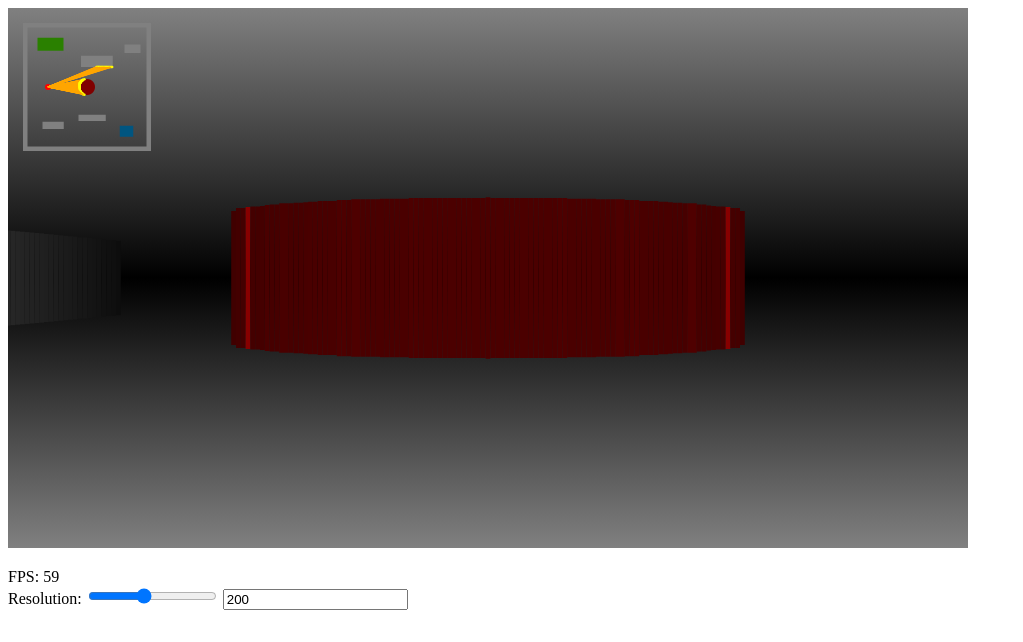
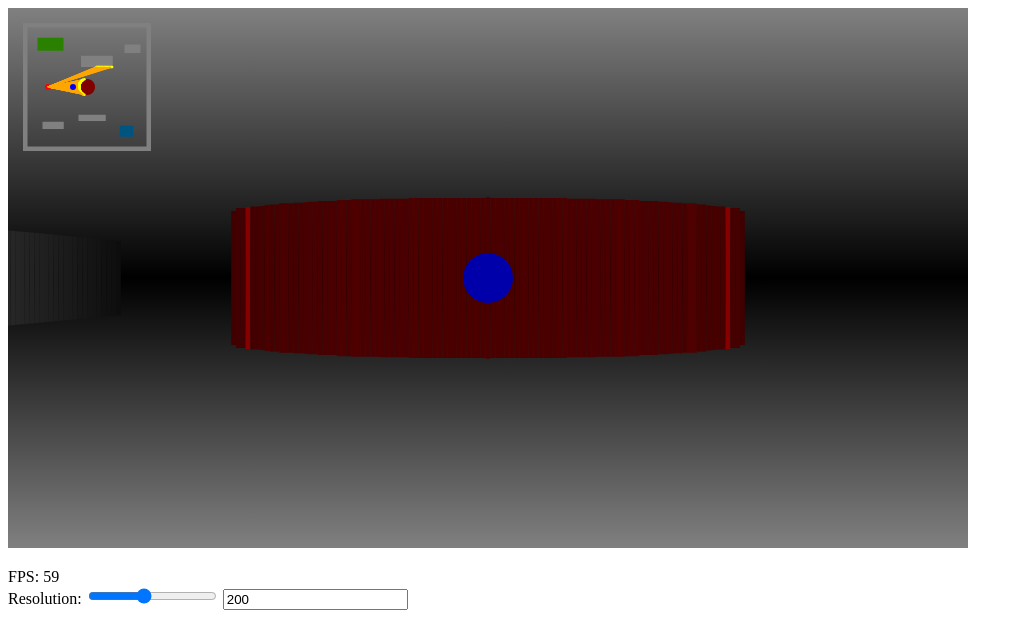
Before and after one commit to yikuansun/ace-descending, a SvelteKit app: page / in a window 1280 px wide. Shown: the top 642 px of the page, without its empty margins (0-1023 px from the left). Built offline with nearby package versions, Linux system fonts and the light colour scheme.

Commit message:
Add entity

```diff
--- a/src/routes/+page.svelte
+++ b/src/routes/+page.svelte
@@ -42,6 +42,14 @@
      * >} */
     let visiblePoints = [];
 
+    /** @type {Array.<{
+     * x: number,
+     * y: number,
+    }>} */
+    let entities = [
+        { x: 200, y: 256 },
+    ];
+
     let minimap = {
         size: 0.25,
         margin: 15,
@@ -64,6 +72,7 @@
         if (keysPressed["ArrowRight"]) {
             player.angle += deltaTime * player.angularVelocity;
         }
+        player.angle = player.angle % (2 * Math.PI);
 
         let movementX = 0, movementY = 0;
         if (keysPressed["w"]) {
@@ -164,6 +173,15 @@
         <line x1={x2d} y1={camera.viewport[1] / 2 - height2d / 2} x2={x2d} y2={camera.viewport[1] / 2 + height2d / 2}
             stroke="rgb({colorFoggy[0]}, {colorFoggy[1]}, {colorFoggy[2]})" stroke-width={thickness} />
     {/each}
+    {#each entities as entity}
+        {@const distance = Math.sqrt(Math.pow(player.x - entity.x, 2) + Math.pow(player.y - entity.y, 2))}
+        <!-- angle must be between -pi and pi, so we use modulo to correct it -->
+        {@const angle = ((Math.atan2(entity.y - player.y, entity.x - player.x) - player.angle) % (2 * Math.PI) + 3 * Math.PI) % (2 * Math.PI) - Math.PI}
+        {@const x2d = (angle + camera.aov / 2) / camera.aov * camera.viewport[0]}
+        {@const size2d = 5000 / distance}
+        <circle cx={x2d} cy={camera.viewport[1] / 2} r={size2d / 2} fill="blue" filter="brightness({1 - distance / camera.maxDepth})" />
+    {/each}
+
 
     <g transform="translate({minimap.margin}, {minimap.margin}) scale({minimap.size})">
         <image href={levelMap} x="0" y="0" />
@@ -175,6 +193,9 @@
                 stroke="orange" stroke-width="5" />
             <circle cx={point.x} cy={point.y} r="5" fill="yellow" />
         {/each}
+        {#each entities as entity}
+            <circle cx={entity.x} cy={entity.y} r="12" fill="blue" />
+        {/each}
     </g>
 </svg>
 
```
